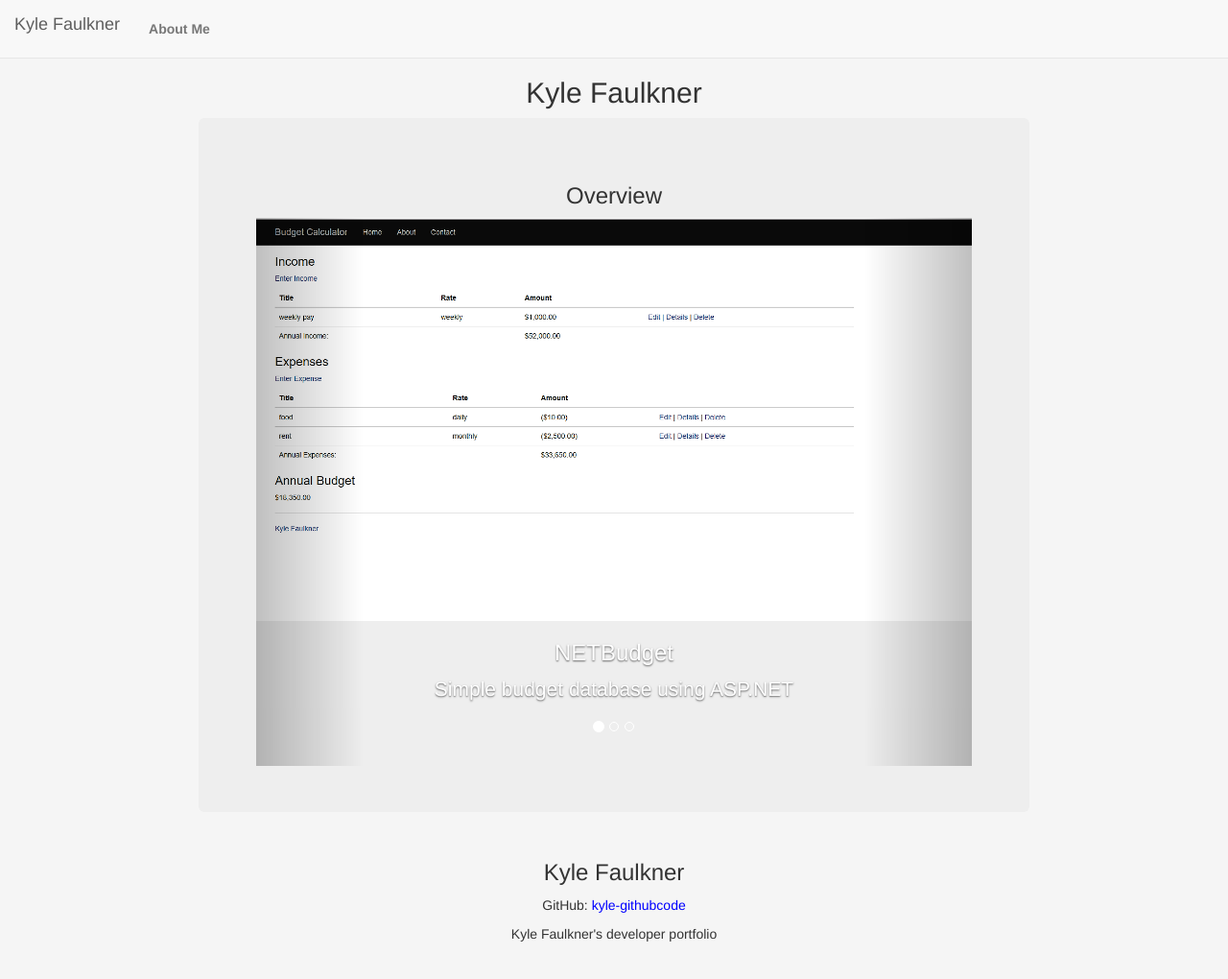
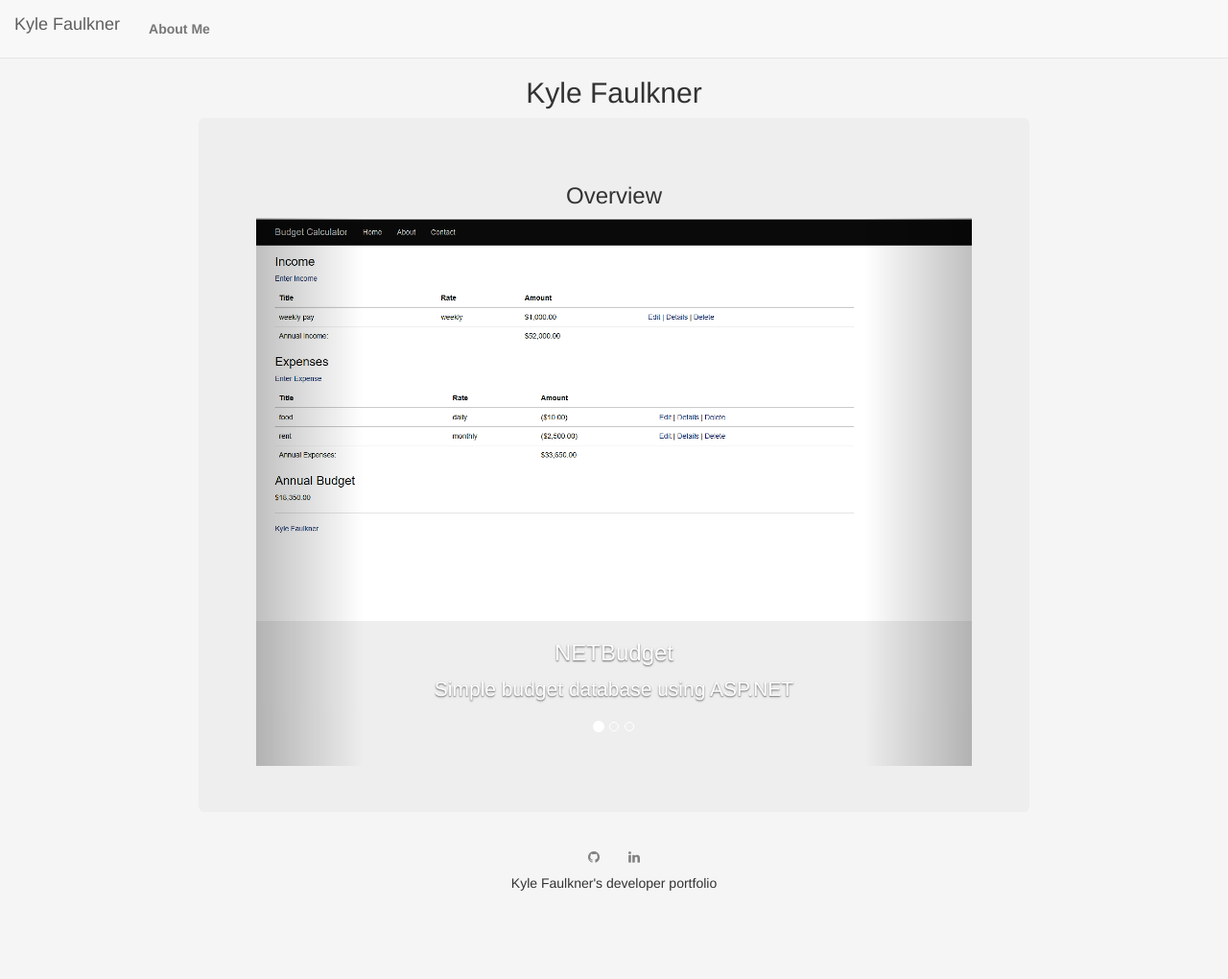
Before and after one commit to Kyle-githubcode/kyle-githubcode.github.io, a Jekyll site: the page built from index.md, in a window 1280 px wide and 1053 px high. Shown: the top 1020 px of the window at 96% size. Built offline with Jekyll 4.4.1, drawn with Linux system fonts in a browser that asks for light colours; nearby versions of some CDN libraries.

Commit message:
Created social media buttons

```diff
--- a/_includes/footer.html
+++ b/_includes/footer.html
@@ -1,12 +1,17 @@
 <footer>
+  <link rel="stylesheet" href="https://cdnjs.cloudflare.com/ajax/libs/font-awesome/4.7.0/css/font-awesome.min.css">
   <div class="container-fluid">
     <div class="row">
       <div class="col-md-12">
-        <h3>{{ site.name }}</h3>
 
         {% if site.github_username %}
-        <p>GitHub: <a href="https://github.com/{{ site.github_username }}">{{ site.github_username }}</a></p>
+        <a href="https://github.com/{{ site.github_username }}" class="btn btn-social-icon btn-github">
+          <span class="fa fa-github"></span>
+        </a>
         {% endif %}
+        <a href="https://www.linkedin.com/in/kyle-faulkner-61905b91/" class="btn btn-social-icon btn-linkedin">
+          <span class="fa fa-linkedin"></span>
+        </a>
 
         <p>{{ site.description }}</p>
       </div>
```
